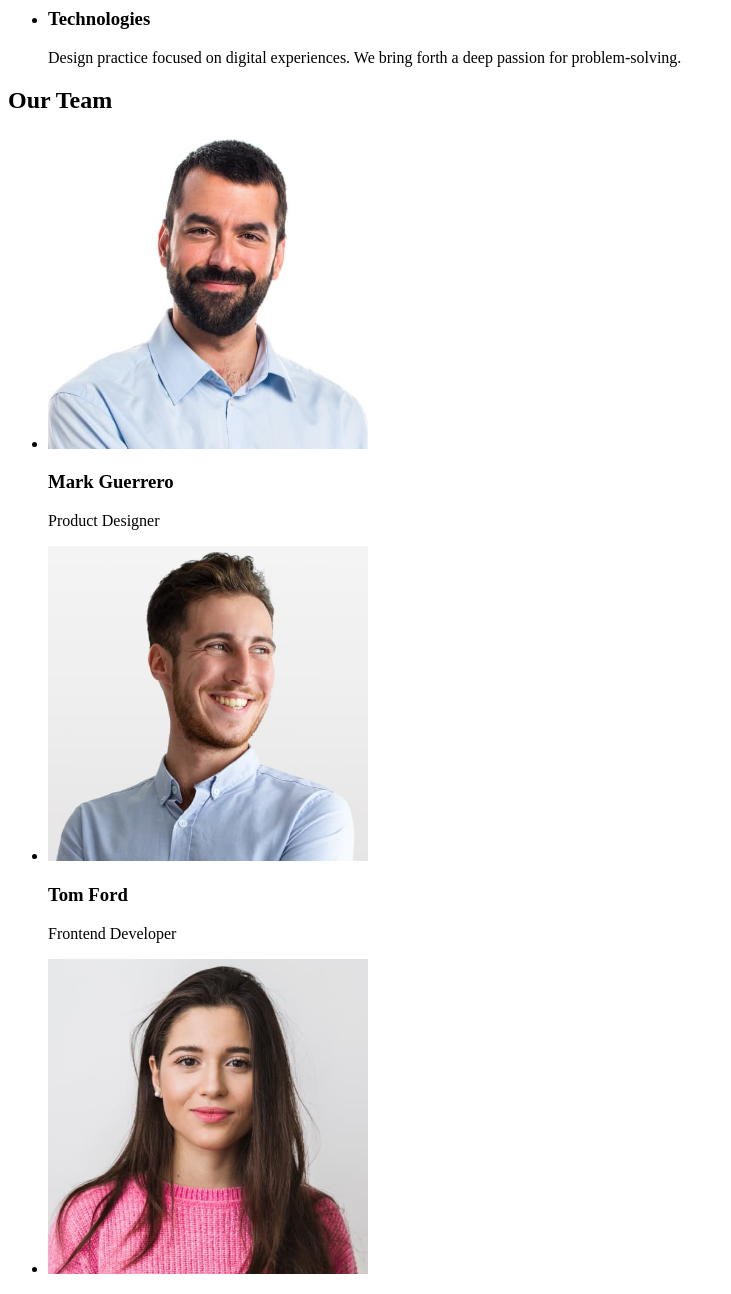
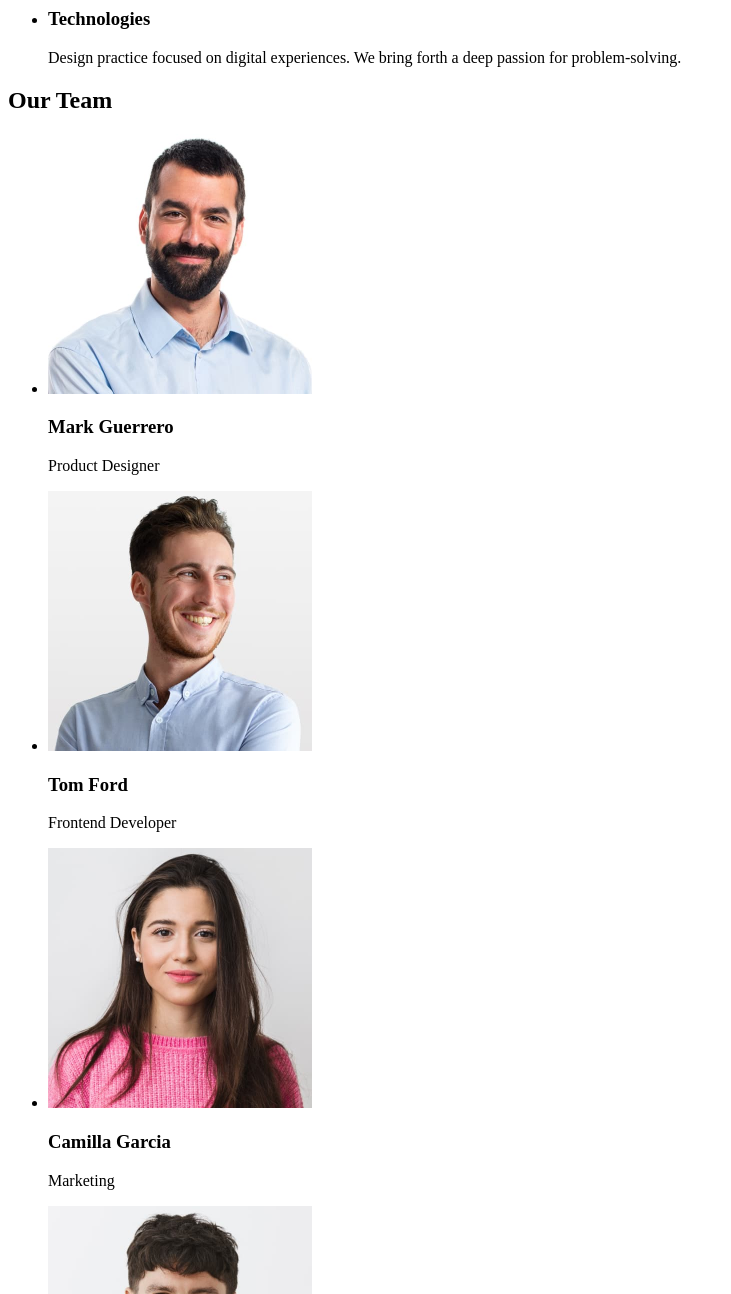
Before and after one commit to alonamaksymova5/goit-markup-hw-01, a plain HTML site: page index.html in a window 1280 px wide. Shown: the part 540-1834 px from the top of the page, without its empty margins (0-731 px from the left). Drawn offline with Linux system fonts and the light colour scheme.

Commit message:
add images

```diff
--- a/index.html
+++ b/index.html
@@ -63,22 +63,22 @@
 
             <ul>
                 <li>
-                    <img src="./images/mark.jpg" alt="mark.guerrero" width="320">
+                    <img src="./images/mark.jpg" alt="mark.guerrero" width="264" height="260">
                     <h3>Mark Guerrero</h3>
                     <p>Product Designer</p>
                 </li>
                 <li>
-                    <img src="./images/tom.jpg" alt="tom.ford" width="320">
+                    <img src="./images/tom.jpg" alt="tom.ford" width="264" height="260">
                     <h3>Tom Ford</h3>
                     <p>Frontend Developer</p>
                 </li>
                 <li>
-                    <img src="./images/camilla.jpg" alt="camilla.garcia" width="320">
+                    <img src="./images/camilla.jpg" alt="camilla.garcia" width="264" height="260">
                     <h3>Camilla Garcia</h3>
                     <p>Marketing</p>
                 </li>
                 <li>
-                    <img src="./images/daniel.jpg" alt="daniel.wilson" width="320">
+                    <img src="./images/daniel.jpg" alt="daniel.wilson" width="264" height="260">
                     <h3>Daniel Wilson</h3>
                     <p>UI Designer</p>
                 </li>
```
